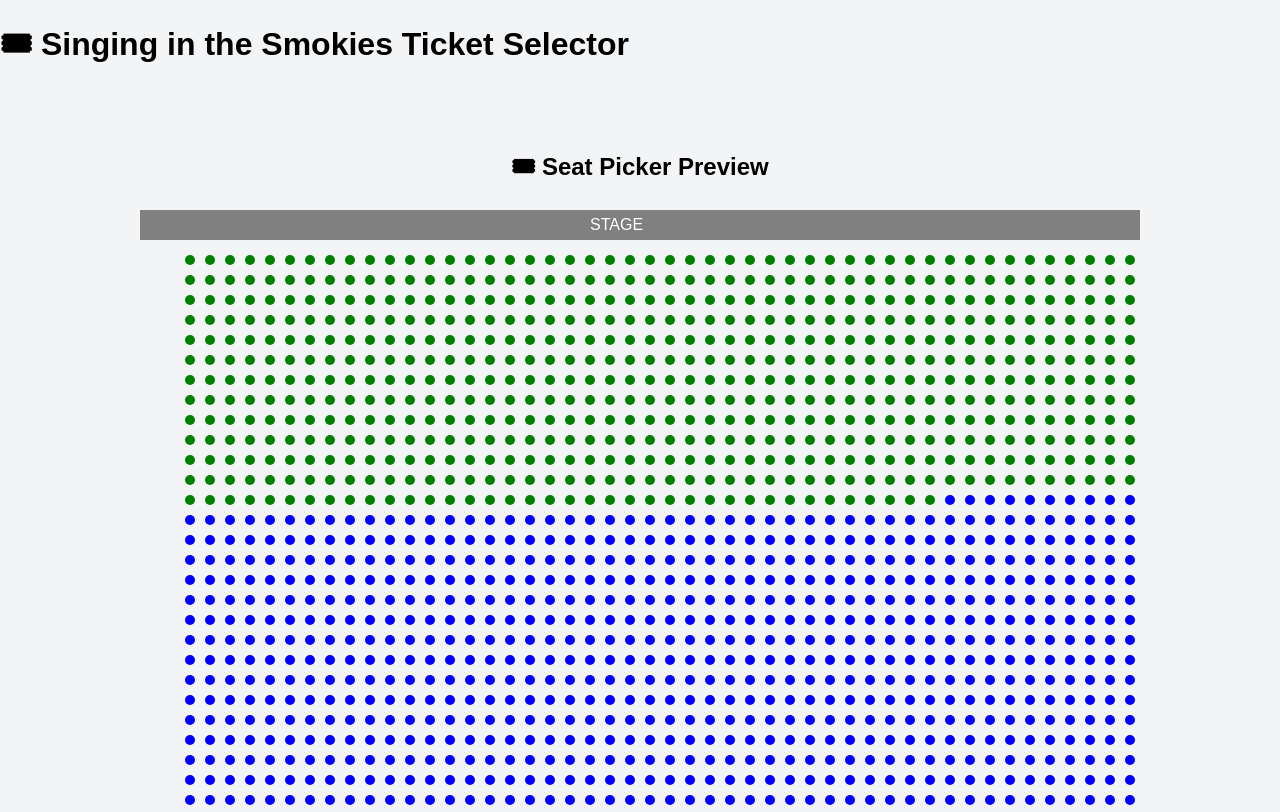
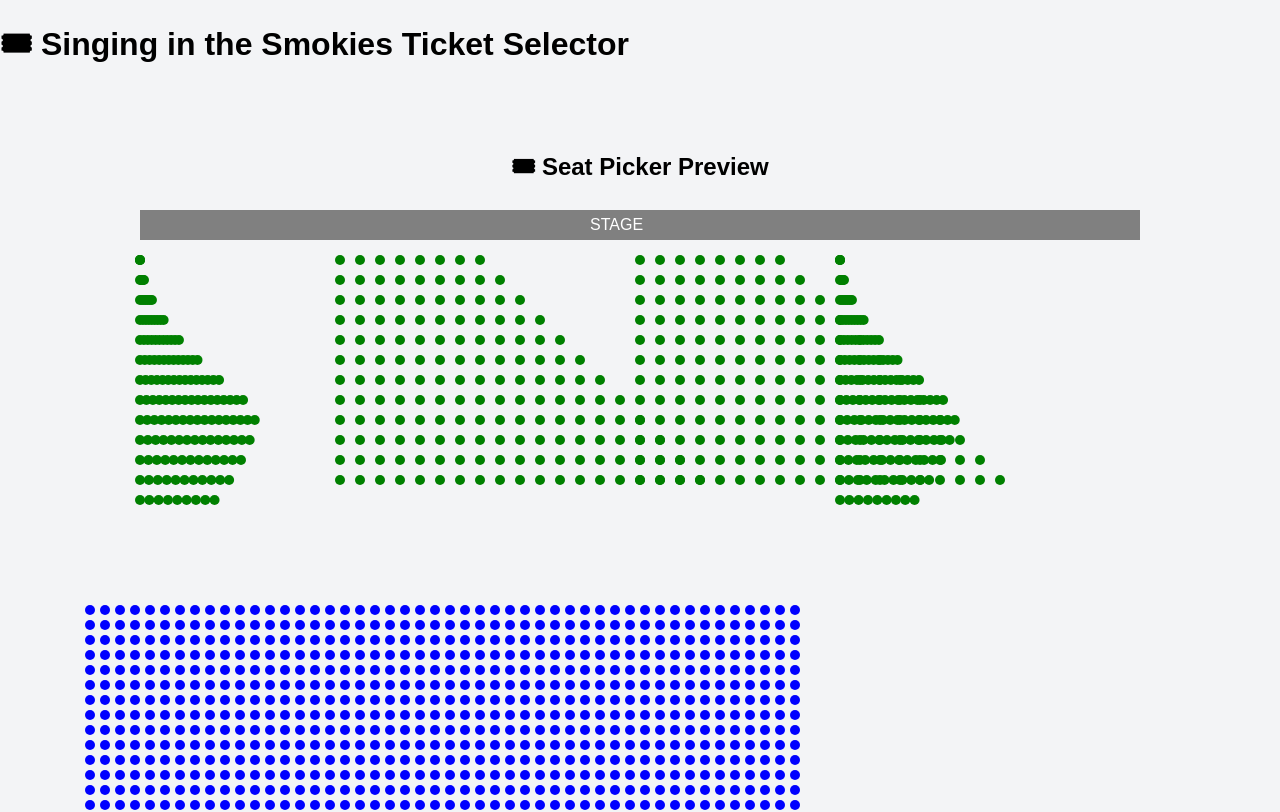
Before and after one commit to VerifiedFans/festival-seat-picker, a React (Create React App) app: page / in a window 1280 px wide. Shown: the top 812 px of the page. Built offline with nearby package versions, Linux system fonts and the light colour scheme.

Commit message:
Update SeatPicker.jsx

```diff
--- a/src/SeatPicker.jsx
+++ b/src/SeatPicker.jsx
@@ -4,14 +4,18 @@ export default function SeatPicker({ onSeatSelect }) {
   const [selectedSeats, setSelectedSeats] = useState([]);
 
   // 🎟️ **Generating Seats:**
-  const generateSeats = (section, rows, seatsPerRow, curved = false) => {
+  const generateSeats = (section, rows, seatsPerRow, offsetX = 0, offsetY = 0, curve = false) => {
     const seatArray = [];
     rows.forEach((row, rowIndex) => {
-      for (let i = 1; i <= seatsPerRow[rowIndex]; i++) {
+      for (let i = 0; i < seatsPerRow[rowIndex]; i++) {
+        const xPosition = offsetX + (curve ? Math.sin(rowIndex * 0.1) * 10 : 20) * i;
+        const yPosition = offsetY + 20 * rowIndex;
         seatArray.push({
-          id: `${section}-${row}${i}`,
+          id: `${section}-${row}${i + 1}`,
           section,
           row,
+          x: xPosition,
+          y: yPosition,
           available: true,
         });
       }
@@ -21,21 +25,23 @@ export default function SeatPicker({ onSeatSelect }) {
 
   // 🎟️ **VIP Sections (Curved Layout for 101 & 104)**
   const vipSeats = [
-    ...generateSeats("101", "ABCDEFGHIJKLM".split(""), [3, 5, 7, 9, 11, 13, 15, 17, 17, 15, 13, 11, 9]),
-    ...generateSeats("102", "ABCDEFGHIJKL".split(""), [8, 9, 10, 11, 12, 13, 14, 15, 16, 17, 18, 19]),
-    ...generateSeats("103", "ABCDEFGHIJKL".split(""), [8, 9, 10, 11, 12, 13, 14, 15, 16, 17, 18, 19]),
-    ...generateSeats("104", "ABCDEFGHIJKLM".split(""), [3, 5, 7, 9, 11, 13, 15, 17, 17, 15, 13, 11, 9]),
+    ...generateSeats("101", "ABCDEFGHIJKLM".split(""), [3, 5, 7, 9, 11, 13, 15, 17, 17, 15, 13, 11, 9], 100, 50, true),
+    ...generateSeats("102", "ABCDEFGHIJKL".split(""), [8, 9, 10, 11, 12, 13, 14, 15, 16, 17, 18, 19], 300, 50),
+    ...generateSeats("103", "ABCDEFGHIJKL".split(""), [8, 9, 10, 11, 12, 13, 14, 15, 16, 17, 18, 19], 600, 50),
+    ...generateSeats("104", "ABCDEFGHIJKLM".split(""), [3, 5, 7, 9, 11, 13, 15, 17, 17, 15, 13, 11, 9], 800, 50, true),
   ];
 
   // 🎟️ **GA Sections**
   const gaSeats = [];
   const gaRows = "ABCDEFGHIJKLMNOPQRSTUVWXYZ".split("").concat(["AA", "BB", "CC", "DD", "EE", "FF"]);
-  gaRows.forEach((row) => {
+  gaRows.forEach((row, index) => {
     for (let i = 1; i <= 48; i++) {
       gaSeats.push({
         id: `GA-${row}${i}`,
         section: "GA",
         row,
+        x: 50 + (i - 1) * 15,
+        y: 400 + index * 15,
         available: true,
       });
     }
@@ -47,10 +53,8 @@ export default function SeatPicker({ onSeatSelect }) {
     console.log("🪑 Clicked seat:", seatId);
 
     if (selectedSeats.includes(seatId)) {
-      // If the seat is already selected, remove it
       setSelectedSeats(selectedSeats.filter((id) => id !== seatId));
     } else {
-      // If the seat is not selected, add it
       setSelectedSeats([...selectedSeats, seatId]);
     }
   };
@@ -70,18 +74,18 @@ export default function SeatPicker({ onSeatSelect }) {
   return (
     <div style={{ textAlign: "center", padding: "2rem" }}>
       <h2>🎟 Seat Picker Preview</h2>
-      <svg width="1000" height="1000">
-        <rect x="0" y="0" width="1000" height="30" fill="gray" />
-        <text x="450" y="20" fill="white">
+      <svg width="1200" height="1000">
+        <rect x="100" y="0" width="1000" height="30" fill="gray" />
+        <text x="550" y="20" fill="white">
           STAGE
         </text>
 
         {/* 🟢 **Render All Seats** */}
-        {allSeats.map((seat, index) => (
+        {allSeats.map((seat) => (
           <circle
             key={seat.id}
-            cx={50 + (index % 48) * 20}
-            cy={50 + Math.floor(index / 48) * 20}
+            cx={seat.x}
+            cy={seat.y}
             r="5"
             fill={getColor(seat.id)}
             onClick={() => handleSeatClick(seat.id)}
```
